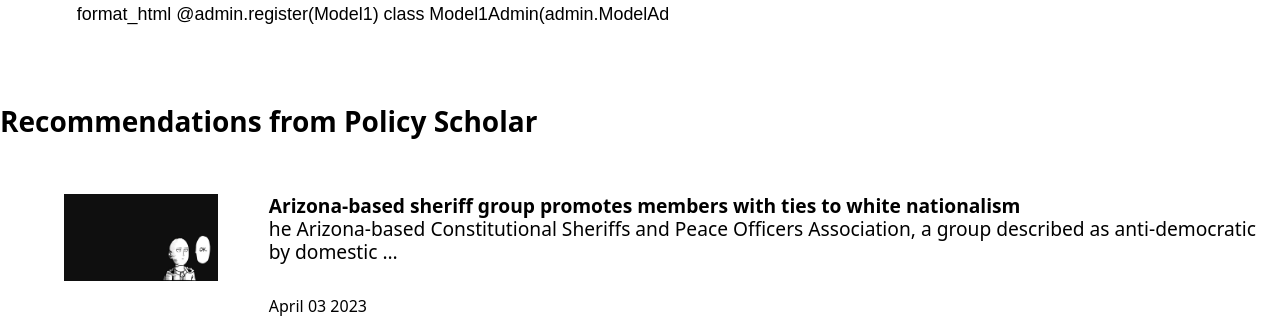
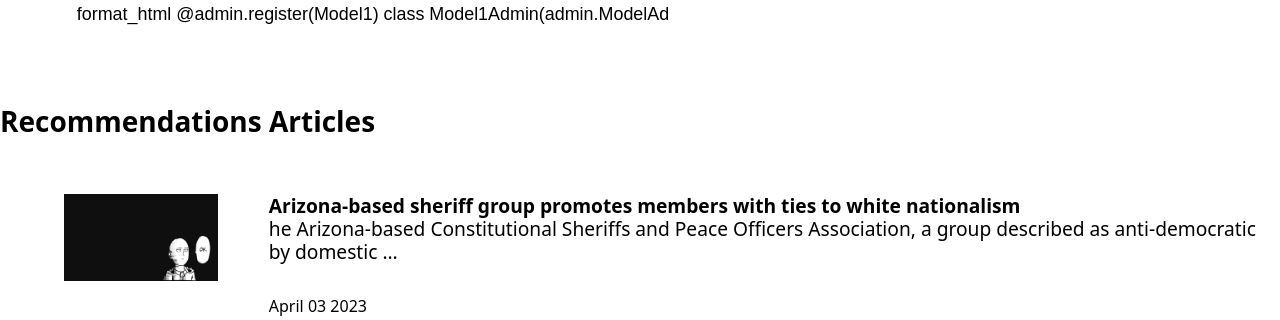
Before and after one commit to divyaa1511/policy-scholar, a Django app: page /post/28/ in a window 1280 px wide. Shown: the part 1386-1706 px from the top of the page. Run offline with Django 4.2, Linux system fonts and the light colour scheme; data comes from the database, SQL or seed files in the repository.

Commit message:
Update recommandations.html

```diff
--- a/policy/templates/policy/recommandations.html
+++ b/policy/templates/policy/recommandations.html
@@ -21,7 +21,7 @@
 
 {% block content %}
 
-<h3 class='head' > Recommendations from Policy Scholar</h3>
+<h3 class='head' > Recommendations Articles</h3>
 <br><br>
 {% for Posts in posts %}
     <article class="content-section123" >
```
